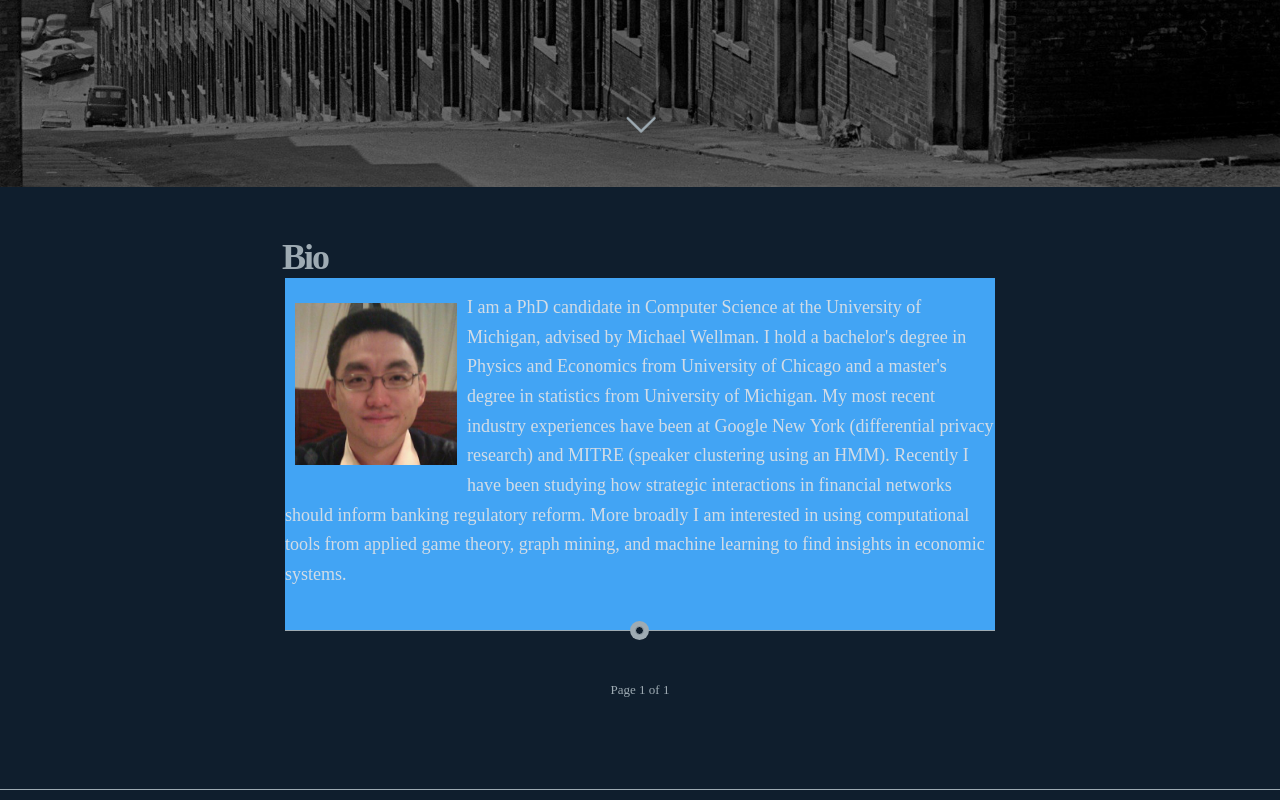
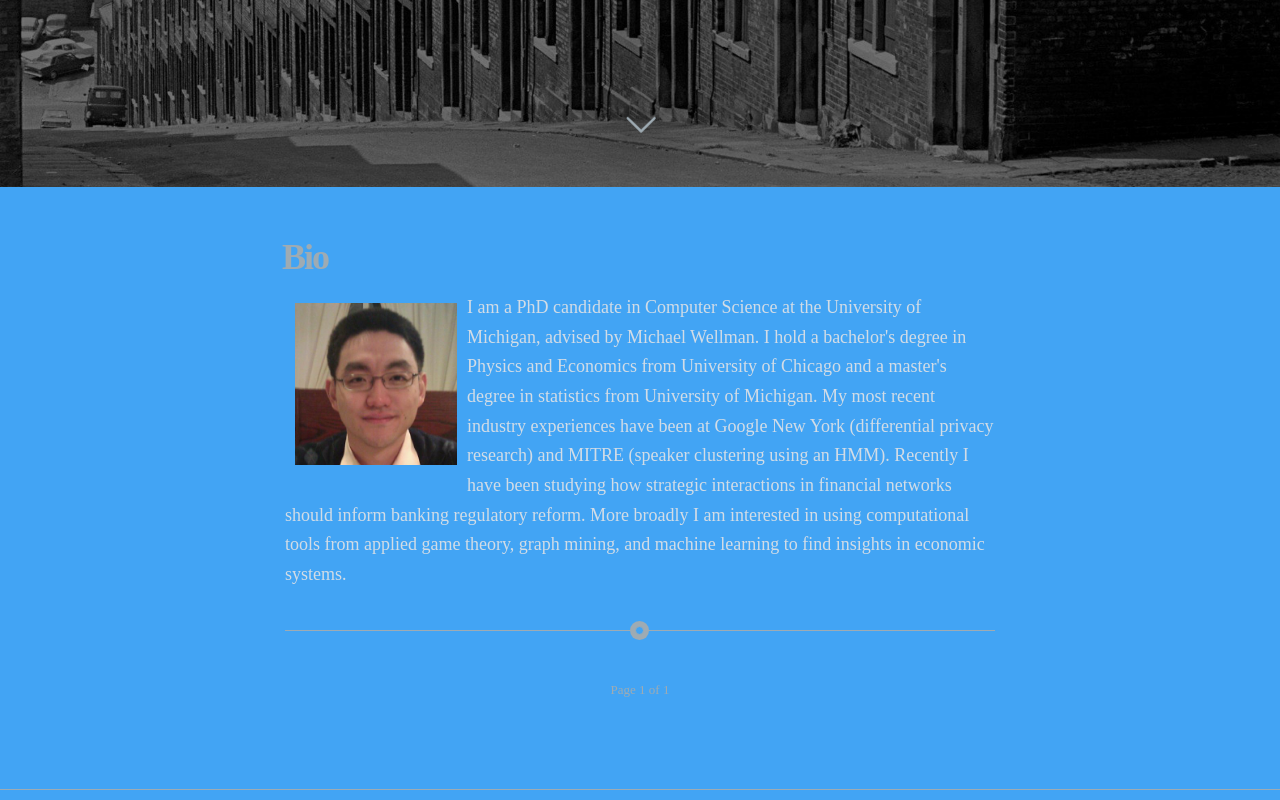
Before and after one commit to chengfulun/chengfulun.github.io, a plain HTML site: page index.html in a window 1280 px wide. Shown: the part 613-1413 px from the top of the page. Drawn offline with nearby package versions, Linux system fonts and the light colour scheme; some packages are replaced by stand-ins of ours; a script that the page names is missing; a web font is replaced by a local one.

Commit message:
dark image

```diff
--- a/style/style.css
+++ b/style/style.css
@@ -28,8 +28,8 @@
 article{ background: #42a4f4 }
 aside, details,
 figcaption, figure,
-footer{ background: #0f1e2d }
-header{ background: #0f1e2d }
+footer{ background: #42a4f4 }
+header{ background: #42a4f4 }
 hgroup,
 main, nav, section,
 summary { display: block; }
@@ -41,7 +41,7 @@ html {
    -ms-text-size-adjust: 100%;
    -webkit-text-size-adjust: 100%;
 }
-body { margin: 0; background: #0f1e2d }
+body { margin: 0; background: #42a4f4 }
 a { background: transparent; }
 a:focus { outline: thin dotted; }
 a:active, a:hover { outline: 0;}
@@ -729,7 +729,7 @@ margin on the iframe, cause it breaks stuff. */
     bottom: -5px;
     left: 50%;
     margin-left: -5px;
-    background: #0f1e2d;
+    background: #42a4f4;
     -webkit-border-radius: 100%;
     -moz-border-radius: 100%;
     border-radius: 100%;
```
